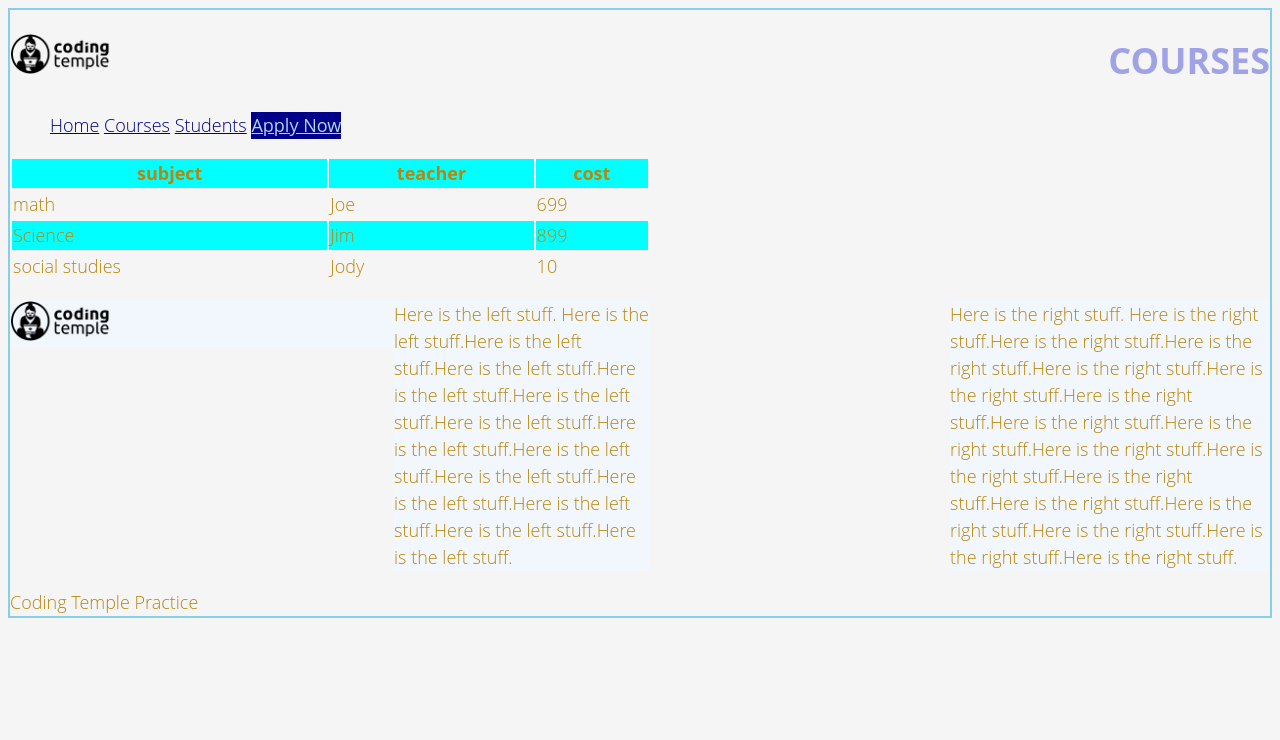
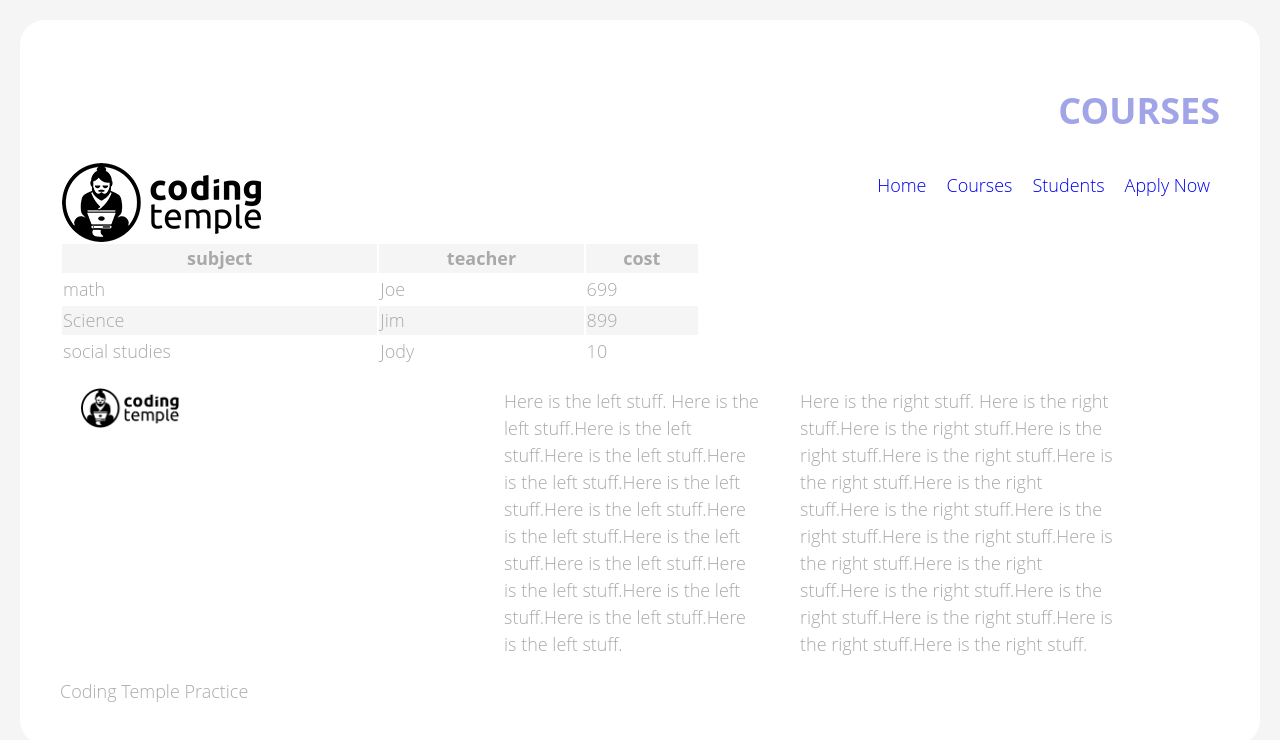
Before and after one commit to BenjaminC137/BenjaminC137, a plain HTML site: page Courses.html in a window 1280 px wide. Drawn offline with Linux system fonts and the light colour scheme.

Commit message:
border fix

```diff
--- a/Courses.html
+++ b/Courses.html
@@ -1,38 +1,23 @@
 <!doctype html>
+<html>
 <head>
+    <link rel="stylesheet" type="text/css" href="main.css">
+    <title>Courses</title>
+</head>
 
-<link rel="stylesheet" type="text/css" href="main.css">
-
-<title>Courses</title>
-
-</head>
+<body>
     <header>
-
-
         <h1>Courses</h1>
              <nav>
-       <ul>
-        <li> <a href="index.html">Home</a> </li>
-        <li> <a href="Courses.html">Courses</a> </li>
-        <li> <a href="Students.html">Students</a> </li>
-        <li class="alt-link"> <a href="Apply%20Now.html">Apply Now</a> </li>
-
-           </ul>
+                <div class="flexcontainer">
+                    <div class="item-1"><img src="assets/logo.png", alt= "coding Temple Logo", title= "coding temple"/> </div>
+                    <div class="item"> <a href="index.html">Home</a> </div>
+                    <div class="item"> <a href="Courses.html">Courses</a></div>
+                    <div class="item"> <a href="Students.html">Students</a></div>
+                    <div class="item" class="alt-link"> <a href="Apply%20Now.html">Apply Now</a></div>
+                </div>
             </nav>
      </header>
-<section>
-
-<style>
-      box-sizing: border-box;
-
-        .container{
-            width: 960px;
-            padding-right: 30px;
-            padding-left: 30px;
-            margin: 0 auto;
-        }
-
-        </style>
 
 <table>
 
@@ -57,13 +42,9 @@
         <td> 10</td>
     </tr>
 
-
     </table>
 
 <div class="clearfix"></div>
-
-</section>
-
 
 <section>
         <p class="column3">
@@ -89,3 +70,5 @@ Here is the right stuff. Here is the right stuff.Here is the right stuff.Here is
 <div class="clearfix"></div>
 
 <footer>Coding Temple Practice</footer>
+    </body>
+    </html>
--- a/main.css
+++ b/main.css
@@ -1,11 +1,37 @@
 html{
     background-color:whitesmoke;
-    color: rgb(184,134,11);
+    color: darkgrey;
     font-family: sans-serif;
-    font-size: 30px;
+    font-size: 24px;
     font-weight: 300;
     line-height: 1.5;
-    text-shadow: 2px, 2px, #ff0000;
+    text-shadow: 2px, 2px, 2px #ff0000;
+}
+   .flexcontainer{
+       display: flex;
+       flex-direction: row;
+       justify-content: flex-end;
+       height: 80px;
+
+    }
+.item{
+
+/*    flex-grow: 1;*/
+    padding: 10px;
+}
+
+.item-1{
+margin-right: auto;
+/*    background-color: white;*/
+}
+
+.item a{
+        text-decoration: none;
+   box-sizing: border-box;
+    display: inline-block;
+/*    background-color: aqua;*/
+    border-color:crimson;
+    border-width: thick;
 }
 .container{
         width: 76%;
@@ -13,25 +39,23 @@ html{
         padding-left: 30px;
         margin: 0 auto;
 }
+
+/*
 h1{
     background-image: url(assets/logo.png);
     background-repeat: no-repeat;
     background-position: 50px,;
     background-size: 100px
 }
+*/
+
 h1,h2,h3,h4{
 
         color: rgba(138, 143, 226,.8);
         text-align: right;
         text-transform: uppercase;
+}
 
-    }
-            {
-            box-sizing: border-box;
-
-
-
-}
 box-sizing: border-box;
 
 a{
@@ -43,10 +67,8 @@ header li{
 header li a{
     color: darkblue;
 }
-
-
 header li:hover{
-    box-shadow: inset 0 3px 0 0 #45a2da;
+    box-shadow: inset 0px 3px 0px #45a2da;
     color: #45a2da;
 }
 .alt-link{
@@ -56,30 +78,22 @@ ul{
     background-color: whitesmoke;
     color: black;
     list-style:circle;
-
 }
-
-
 .alt-link a{
     color: lightblue;
     font-weight: 500;
 }
 
 body{
-    padding: 40;
-    margin: 20;
+    padding: 40px;
+    margin: 20px;
     font-size: 18px;
-    border border-style: outset;
-    border: 2px solid skyblue;
+    border: 12px hidden;
+    border-radius: 25px;
     font-family: 'Open Sans', 'Helvetica Neue', 'Helvetica';
-
 }
 class -classes{
     background-color: skyblue;
-}
-
-p{
-        background-color: rgba(240, 248, 255,.8);
 }
 
 aside{
@@ -91,7 +105,7 @@ table{
 
 }
 tr.even{
-    background-color: aqua;
+    background-color: whitesmoke;
 }
 
 tr:hover{
@@ -117,16 +131,22 @@ input{
 .column3{
     width: 30vw;
     float: left;
-}
+        padding: 10px;
+    margin: 10px;}
 
 .column6{
     width: 20vw;
     float: left;
+        padding: 10px;
+    margin: 10px;
+
 }
 .column12{
     width: 25vw;
-    float: right;
-}
+    float: left;
+        padding: 10px;
+    margin: 10px;
+
 
 }
 image{
@@ -135,7 +155,7 @@ image{
     border: 20px;
     max-width: 100%;
 }
-.clear>{
+.clear{
     clear: both;
     box-sizing: border-box;
     border-top: 20px;
@@ -143,3 +163,45 @@ image{
     display: table;
     clear: both;
 }
+
+.hidden-small{
+            display: none
+}
+
+@media screen and (min-width: 512px){
+   .row{
+    display: flex;
+    flex-direction: column;
+}
+    body{
+
+        background-color: ghostwhite;
+
+
+        }
+        .hidden-small
+    {
+        display: block;
+    }
+/*
+    .item-1{
+display:none;
+    }
+*/
+}
+@media screen and (min-width: 900px){
+    body{
+        background-color: lightgray;
+    }
+
+    .hidden-small
+    {
+        display: block;
+    }
+}
+@media screen and (min-width: 1240px){
+    body{
+        background-color: white;
+        display: block;
+    }
+}
```
Also changed, not shown: Apply Now.html (+20 -18 lines), Students.html (+20 -27 lines), index.html (+36 -41 lines). Lines whose indentation alone changed are shown as unchanged.
